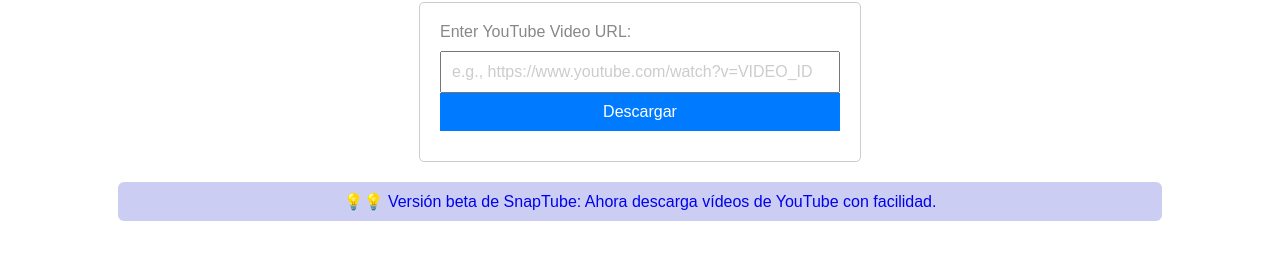
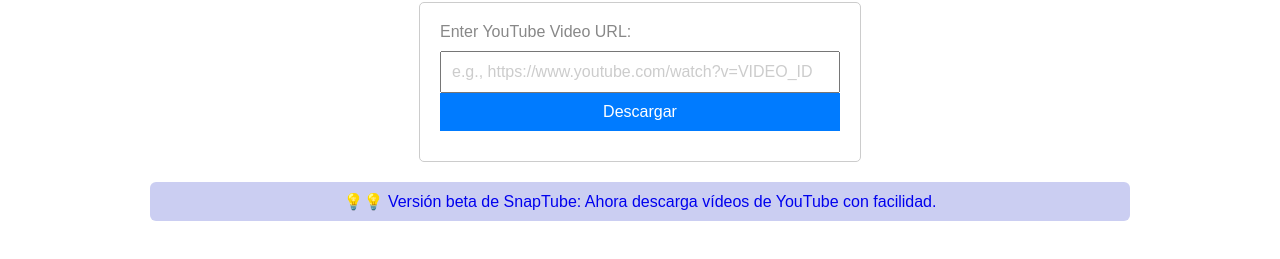
Before and after one commit to instak1ll/mp4-link-downloader, a website: page public/index.html in a window 1280 px wide. Shown: the part 133-392 px from the top of the page. Drawn offline with Linux system fonts and the light colour scheme.

Commit message:
beta width

```diff
--- a/public/index.html
+++ b/public/index.html
@@ -169,7 +169,7 @@
         }
 
         .alert-gr {
-            width: 80%;
+            max-width: 960px;
             text-align: center;
         }
 
```
